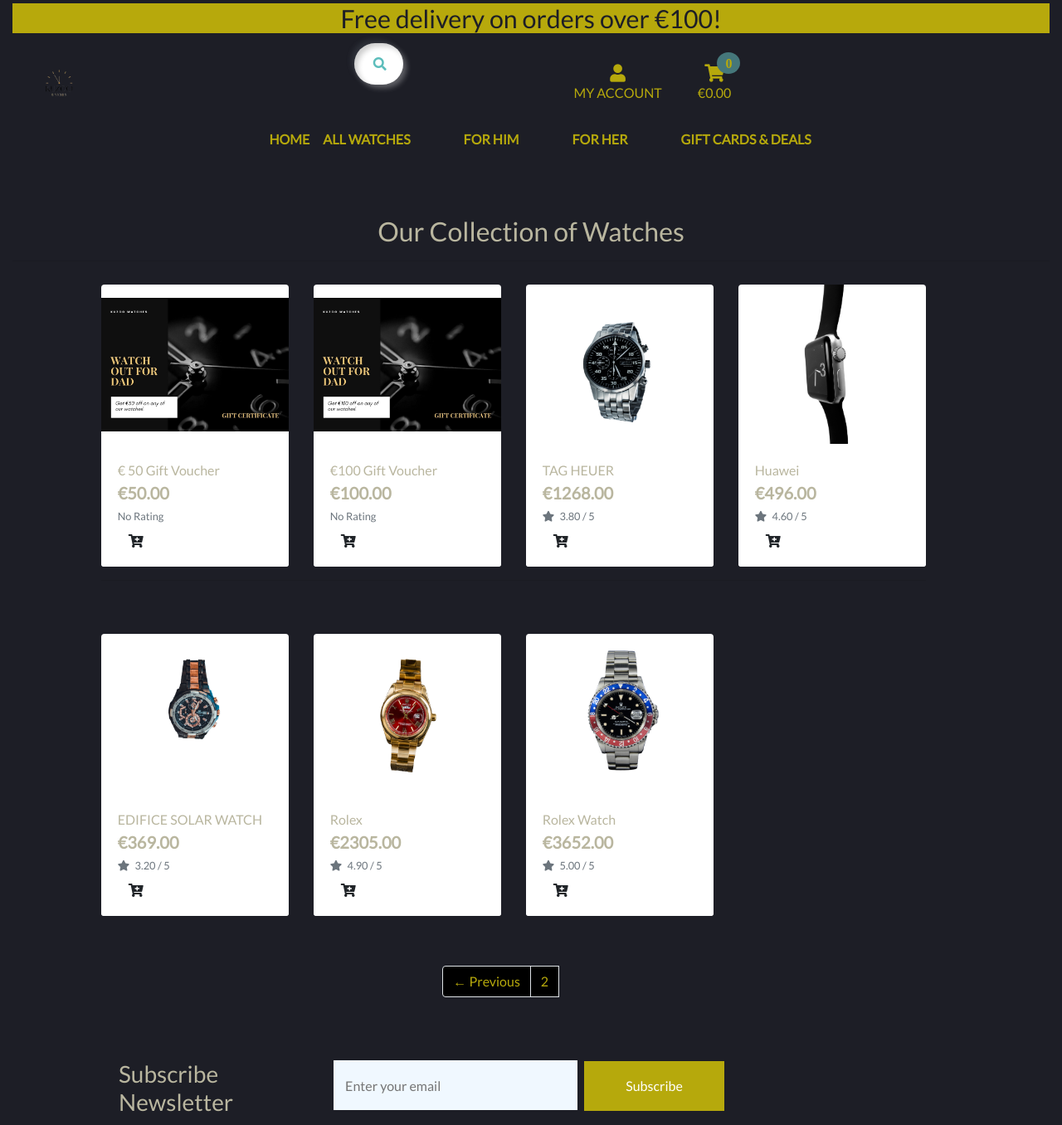
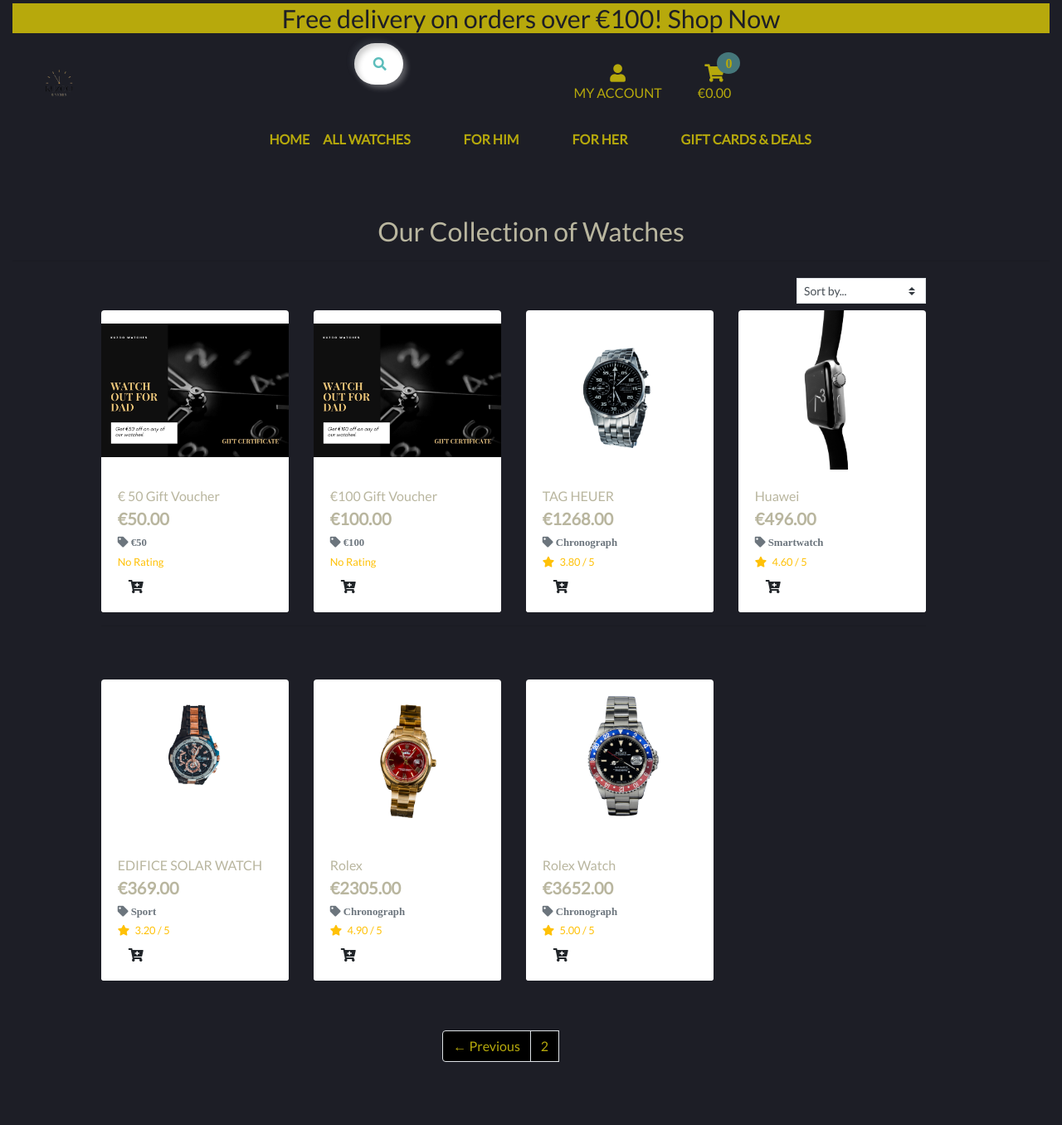
Before and after one commit to kuzGo/kuzco, a Django app: page /watches/?page=2 in a window 1280 px wide; the page is wider, and only the part inside the window is pictured. Shown: the top 1356 px of that part at 83% size. Run offline with Django 3.2, Linux system fonts and the light colour scheme; data comes from the database, SQL or seed files in the repository; some libraries are stand-ins or nearby versions.

Commit message:
Implement sorting of all products

```diff
--- a/products/templates/watches/watches.html
+++ b/products/templates/watches/watches.html
@@ -20,7 +20,23 @@
     </div>
     <div class="row">
         <div class="container col-10 offset-1">
-            <div class="row mt-1 mb-2"></div>
+            <div class="row mt-1 mb-2">
+                <div class="col-lg-4 offset-lg-8 col-md-10 my-auto order-md-last d-flex justify-content-center justify-content-md-end">
+                    <div class="sort-select-wrapper w-50">
+                        <select id="sort-selector" class="custom-select custom-select-sm rounded-0 border border-{% if current_sorting != 'None_None' %}info{% else %}black{% endif %}">
+                            <option value="reset" {% if current_sorting == 'None_None' %}selected{% endif %}>Sort by...</option>
+                            <option value="price_asc" {% if current_sorting == 'price_asc' %}selected{% endif %}>Price (low to high)</option>
+                            <option value="price_desc" {% if current_sorting == 'price_desc' %}selected{% endif %}>Price (high to low)</option>
+                            <option value="rating_asc" {% if current_sorting == 'rating_asc' %}selected{% endif %}>Rating (low to high)</option>
+                            <option value="rating_desc" {% if current_sorting == 'rating_desc' %}selected{% endif %}> Rating (high to low)</option>
+                            <option value="name_asc" {% if current_sorting == 'name_asc' %}selected{% endif %}>Name (A-Z) </option>
+                            <option value="name_desc" {% if current_sorting == 'name_desc' %}selected{% endif %}>Name (Z-A)</option>
+                            <option value="category_asc" {% if current_sorting == 'category_asc' %}selected{% endif %}> Category (A-Z)</option>
+                            <option value="category_desc" {% if current_sorting == 'category_desc' %}selected{% endif %}> Category (Z-A)</option>
+                        </select>
+                    </div>
+                </div>
+            </div>
             <div class="row">
                 {% for watch in page.object_list %}
                 <div class="col-sm-6 col-md-6 col-lg-4 col-xl-3">
@@ -40,22 +56,36 @@
                             <div class="row">
                                 <div class="col">
                                     <p class="lead mb-0 text-left font-weight-bold">
-                                        &#8364;{{ watch.price }}</p>
+                                        &#8364;{{ watch.price }}
+                                    </p>
+                                    {% if watch.category %}
+                                    <p class="small mt-1 mb-0">
+                                        <a href="{% url 'watches' %}?category={{ watch.category.name }}"
+                                            class="text-muted">
+                                            <i class="fas fa-tag mr-1"> {{ watch.category.ui_name }}</i>
+                                        </a>
+                                    </p>
+                                    {% endif %}
 
                                     {% if watch.rating %}
-                                    <small class="text-muted">
+                                    <small class="text-warning">
                                         <i class="fas fa-star mr-1"></i>
                                         {{ watch.rating }}
                                         / 5</small>
                                     {% else %}
-                                    <small class="text-muted">No Rating</small>
+                                    <small class="text-warning">No Rating</small>
                                     {% endif %}
 
                                     {% if request.user.is_superuser %}
                                     <small class="ml-3">
                                         <a href="{% url 'update_watches' watch.id %}"><i class="far fa-edit"></i> Update|</a>
+                                        <!-- Button trigger modal -->
+                                        <button type="button" class="text-danger" data-toggle="modal" data-target="#{{watch.id}}" data-id="{{watch.id}}">
+                                            <i class="far fa-trash-alt"></i> Delete
+                                        </button>
+                                    </small>
                                     <!-- Modal -->
-                                        <div class="modal fade" id="delete_watch_1" tabindex="-1" role="dialog" aria-labelledby="exampleModalLabel"
+                                    <div class="modal fade" id="{{watch.id}}" tabindex="-1" role="dialog" aria-labelledby="exampleModalLabel"
                                         aria-hidden="true">
                                         <div class="modal-dialog" role="document">
                                             <div class="modal-content">
@@ -69,21 +99,13 @@
                                                     Confirm you want to remove this item?
                                                 </div>
                                                 <div class="modal-footer">
-                                                        <button type="button" class="text-warning" data-dismiss="modal"><i class="far fa-window-close"></i>
-                                                            Cancel| </button>
+                                                    <button type="button" class="text-warning" data-dismiss="modal"><i class="far fa-window-close"></i> Cancel| </button>
                                                     <a href="{% url 'remove_watches' watch.id %}" class="text-danger"><i class="far fa-trash-alt"></i>
                                                         Delete</a>
                                                 </div>
                                             </div>
                                         </div>
                                     </div>
-
-                                        <!-- Button trigger modal -->
-                                        <button type="button" class="text-danger" data-toggle="modal" data-target="#delete_watch_1">
-                                            <i class="far fa-trash-alt"></i> Delete
-                                        </button>
-                                    </small>
-
                                     {% endif %}
                                 </div>
                             </div>
@@ -116,7 +138,6 @@
         </div>
     </div>
 </div>
-
 <!-- Pagination -->
 <div class="row no-gutters">
     <div class="col-lg-12 offset-3 offset-md-4 offset-lg-5">
@@ -142,6 +163,30 @@
 {% endblock %}
 
 {% block postload_js %}
+
+<script>
+    $('#sort-selector').change(function () {
+        var selector = $(this);
+        var currentURL = new URL(window.location);
+
+        var selectedVal = selector.val();
+        if (selectedVal != 'reset') {
+            var sort = selectedVal.split('_')[0];
+            var direction = selectedVal.split('_')[1];
+
+            currentURL.searchParams.set('sort', sort);
+            currentURL.searchParams.set('direction', direction);
+
+            window.location.replace(currentURL)
+        } else {
+            currentURL.searchParams.delete('sort');
+            currentURL.searchParams.delete('direction');
+
+            window.location.replace(currentURL)
+        }
+
+    })
+</script>
 {{ block.super }}
 {% include 'watches/includes/qty_js.html' %}
 {% endblock %}
--- a/static/css/style.css
+++ b/static/css/style.css
@@ -157,11 +157,24 @@ html {
     background-color:#b7a90c;
     color: #1d1e26;
 }
+.shop-now {
+    color: #1d1e26;
+    text-decoration: none;
+    background-color: #b7a90c;
+    font-size: 1.9rem;
+}
+.shop-now:hover,
+.shop-now:focus,
+.shop-now:active {
+    letter-spacing: 1px;
+    text-decoration: none;
+    color: #b6a90c;
+}
 .logo-font {
     margin-top: 3rem;
 }
 .title-top {
-    margin-top: 7rem;
+    margin-top: 13rem;
 }
 .update-link,
 .remove-item {
@@ -452,7 +465,8 @@ button {
     opacity: 0;
     background: #b7a90c;
 }
-.card-menu :hover {
+.card-menu:hover,
+.card-overlay:hover {
     opacity: 1;
 }
 
--- a/templates/base.html
+++ b/templates/base.html
@@ -45,7 +45,7 @@
         <header class="container-fluid fixed-top-desktop-only">
             <div id="delivery-banner" class="row text-center">
                 <div class="col bg-black text-white">
-                    <h4 class="logo-font my-1">Free delivery on orders over &#8364;{{ free_delivery_treshold }}!</h4>
+                    <h4 class="logo-font my-1">Free delivery on orders over &#8364;{{ free_delivery_treshold }}! <a class="shop-now" href="{% url 'watches' %}"> Shop Now </a> </h4>
                 </div>
             </div>
             <div id="topnav" class="row pt-lg-2 d-none d-lg-flex">
```
Lines whose indentation alone changed are shown as unchanged.
